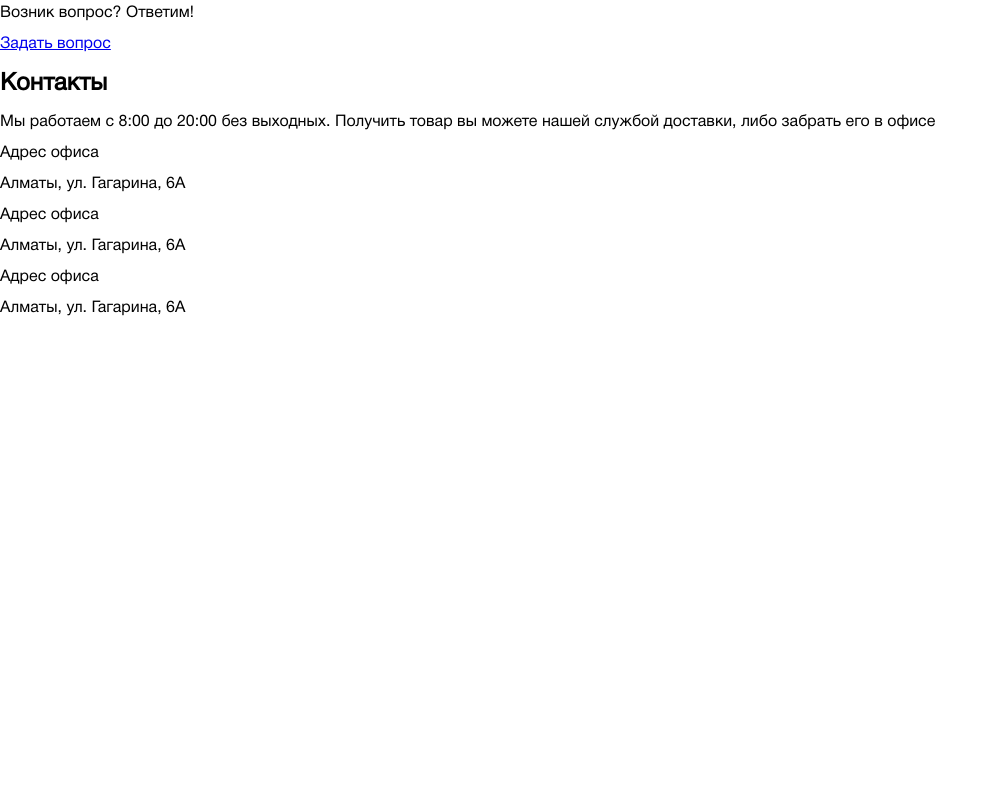
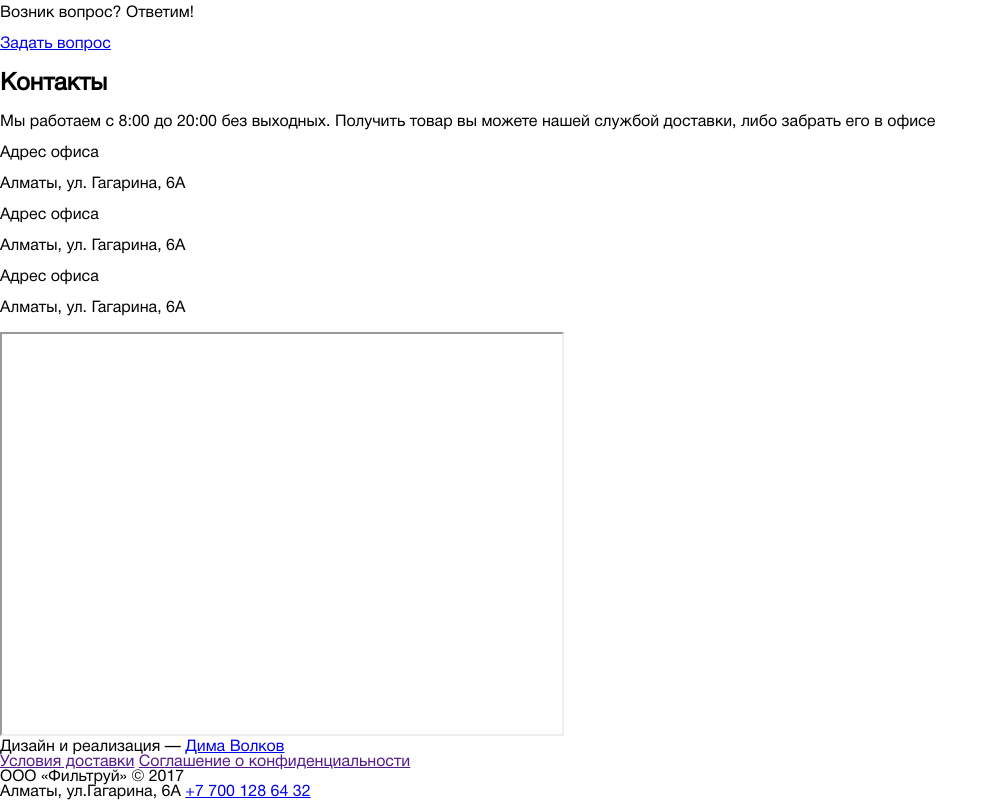
Before and after one commit to FolkSite/filterall, a website: page index.html in a window 1280 px wide. Shown: the part 2915-3715 px from the top of the page, without its empty margins (0-998 px from the left). Before the commit the page ends 3651 px from the top, so only its background shows below. Drawn offline with Linux system fonts and the light colour scheme.

Commit message:
index.html mark-up

```diff
--- a/index.html
+++ b/index.html
@@ -5,8 +5,6 @@
   <meta charset="UTF-8">
   <title>Фильтры в Алма-Ате</title>
   <link rel="shortcut icon" href="img/favicon.png">
-  <meta description="Воздушные, топливные и маслянные фильтры в Алма-Ате">
-  <meta charset="UTF-8">
   <link rel="stylesheet" href="css/style.css">
 </head>
 
@@ -43,7 +41,7 @@
       <div class="index-intro__pic"></div>
       <div class="index-intro__actions">
         <a href="#" class="index-intro__actions-btn btn">Подобрать</a>
-        <form action="">
+        <form action="#">
           <input type="text" class="index-intro__actions input-field" id="search-article">
         </form>
       </div>
@@ -167,9 +165,21 @@
         </div>
       </div>
       <div class="index-contacts__map">
-        <iframe src="https://yandex.ru/map-widget/v1/-/CBQrVRWOsC" width="560" height="400" frameborder="0"></iframe>
+        <iframe src="https://yandex.ru/map-widget/v1/-/CBQrVRWOsC" width="560" height="400"></iframe>
       </div>
     </section>
+    <footer class="page-footer">
+      <span class="page-footer__dev-info">Дизайн и реализация — <a href="http://dimavolkov.ru" class="link">Дима Волков</a>
+    </span>
+      <div class="page-footer__docs">
+        <a href="" class="page-footer__docs-link link">Условия доставки</a>
+        <a href="" class="page-footer__docs-link link">Соглашение о конфиденциальности</a>
+      </div>
+      <div class="page-footer__copyright">
+        <span class="page-footer__copyright-info">ООО «Фильтруй» © 2017</br>Алматы, ул.Гагарина, 6А</span>
+        <a href="tel:+7 700 128 64 32" class="link">+7 700 128 64 32</a>
+      </div>
+    </footer>
   </div>
 </body>
 
```
